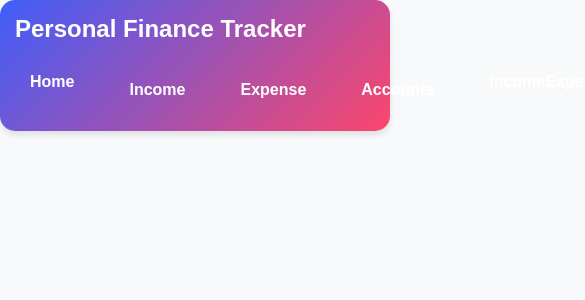
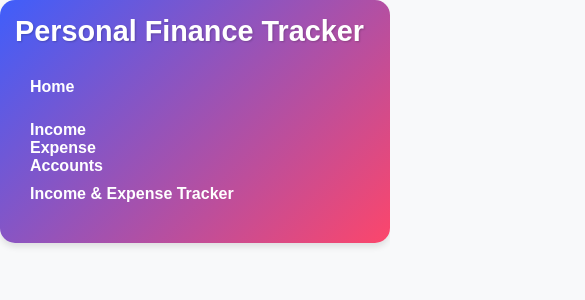
Before and after one commit to Kamalgrg300/personal_finance_tracker, a React (Vite) app: page / in a window 390 px wide. Shown: the top 300 px of the page, 585 px wide, since content can reach past the window. Built offline with nearby package versions, Linux system fonts and the light colour scheme.

Commit message:
add IncomeExpenseTracker in navigation Bar

```diff
--- a/src/App.tsx
+++ b/src/App.tsx
@@ -8,6 +8,7 @@ const Home = lazy(() => import("./pages/home"));
 const Income = lazy(() => import("./pages/income"));
 const Expense = lazy(() => import("./pages/expense"));
 const Savings = lazy(() => import("./pages/accounts"));
+const IncomeExpenseTracker = lazy(() => import("./pages/incomeExpenseTracker"));
 
 const App: React.FC = () => (
   <Router>
@@ -18,6 +19,10 @@ const App: React.FC = () => (
         <Route path="/income" element={<Income />} />
         <Route path="/expense" element={<Expense />} />
         <Route path="/savings" element={<Savings />} />
+        <Route
+          path="/incomeExpenseTracker"
+          element={<IncomeExpenseTracker />}
+        />
       </Routes>
     </Suspense>
   </Router>
--- a/src/components/Navbar.css
+++ b/src/components/Navbar.css
@@ -1,5 +1,4 @@
-/* src/components/Navbar.css */
-
+/* General navbar styling */
 .navbar {
   background: linear-gradient(
     135deg,
@@ -15,8 +14,24 @@
   align-items: center;
   max-width: 100%;
   margin: auto;
+  font-family: Arial, sans-serif;
 }
 
+/* Logo styling */
+.navbar .logo {
+  font-size: 1.8rem;
+  font-weight: bold;
+  color: white;
+  text-shadow: 1px 1px 2px rgba(0, 0, 0, 0.2);
+}
+
+/* Navigation links container */
+.nav-links {
+  display: flex;
+  align-items: center;
+}
+
+/* Individual navigation link styles */
 .navbar a {
   color: white;
   font-size: 1.2rem;
@@ -25,28 +40,19 @@
   margin-right: 25px;
   padding: 10px 15px;
   border-radius: 25px;
-  transition: background-color 0.3s ease;
+  transition: background-color 0.3s ease, transform 0.2s ease;
 }
 
 .navbar a:hover {
-  background-color: #ff5733; /* Hover effect for navbar items */
+  background-color: #ff5733;
+  transform: scale(1.05); /* Subtle zoom on hover */
 }
 
 .navbar a:last-child {
-  margin-right: 0; /* Remove margin from the last link */
+  margin-right: 0;
 }
 
-.navbar .logo {
-  font-size: 1.5rem;
-  font-weight: bold;
-  color: white;
-}
-
-.nav-links {
-  display: flex;
-  align-items: center;
-}
-
+/* Dropdown menu container */
 .dropdown {
   position: relative;
 }
@@ -55,6 +61,7 @@
   cursor: pointer;
 }
 
+/* Dropdown content styles */
 .dropdown-content {
   display: none;
   position: absolute;
@@ -71,17 +78,21 @@
   display: block;
 }
 
+/* Dropdown item styles */
 .dropdown-content a {
   color: white;
   padding: 12px 16px;
   display: block;
   text-decoration: none;
+  transition: background-color 0.3s ease, transform 0.2s ease;
 }
 
 .dropdown-content a:hover {
   background-color: #ff5733;
+  transform: scale(1.03);
 }
 
+/* Responsive styling for smaller screens */
 @media (max-width: 768px) {
   .navbar {
     flex-direction: column;
@@ -89,12 +100,29 @@
     padding: 15px;
   }
 
-  .navbar a {
-    margin-bottom: 15px;
-    font-size: 1rem;
-  }
-
   .navbar .logo {
     margin-bottom: 20px;
   }
+
+  .navbar a {
+    font-size: 1rem;
+    margin-bottom: 15px;
+  }
+
+  .nav-links {
+    flex-direction: column;
+    align-items: flex-start;
+    width: 100%;
+  }
+
+  .dropdown-content {
+    position: static;
+    width: 100%;
+    box-shadow: none;
+    border-radius: 0;
+  }
+
+  .dropdown-content a {
+    padding: 10px;
+  }
 }
--- a/src/components/Navbar.tsx
+++ b/src/components/Navbar.tsx
@@ -1,4 +1,3 @@
-/* src/components/Navbar.tsx */
 import React from "react";
 import { Link } from "react-router-dom";
 import "./Navbar.css";
@@ -40,8 +39,8 @@ const Navbar: React.FC = () => (
           </Link>
         </div>
       </div>
-      <Link to="/incomeExpenseTracker" className="nav-link">
-        IncomeExpenseTracker
+      <Link to="/tracker" className="nav-link">
+        Income & Expense Tracker
       </Link>
     </div>
   </nav>
```
